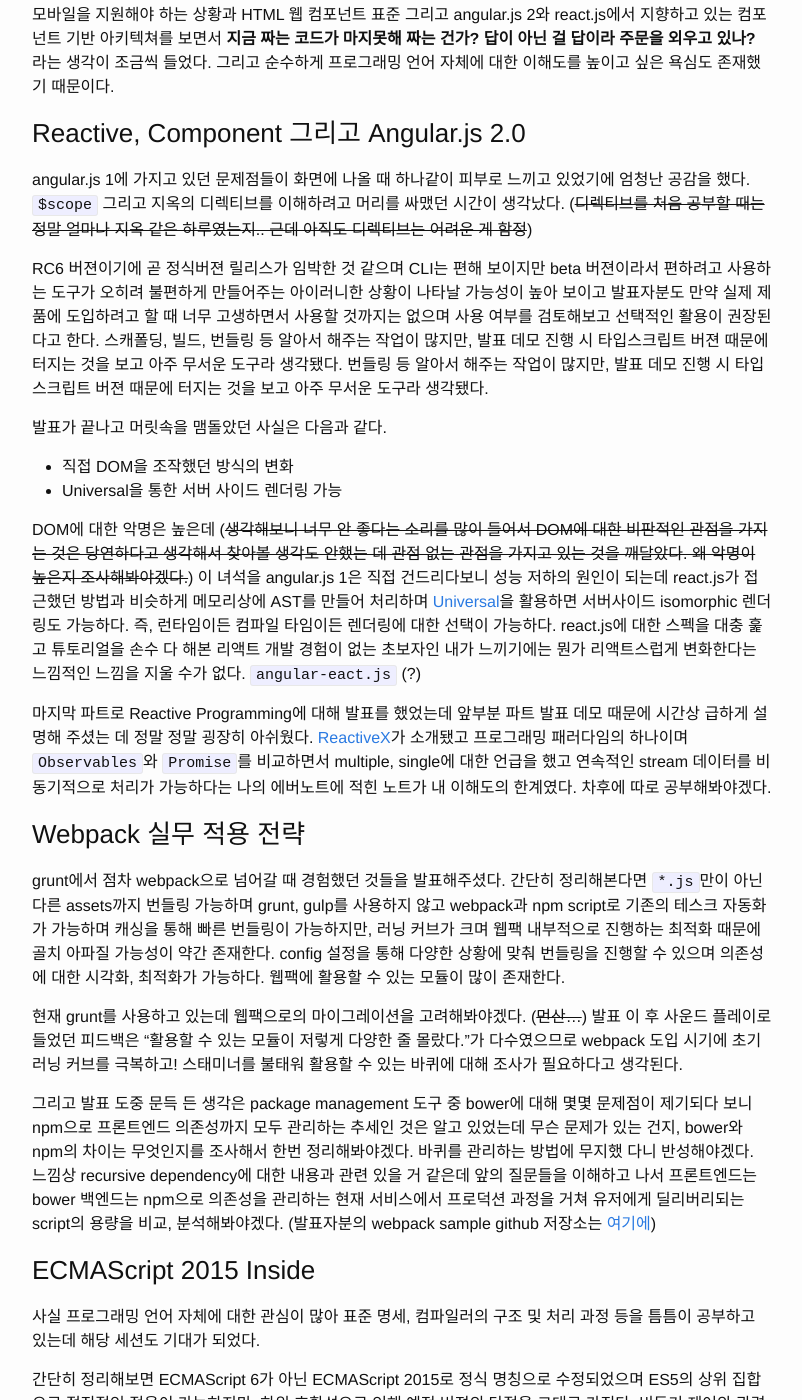
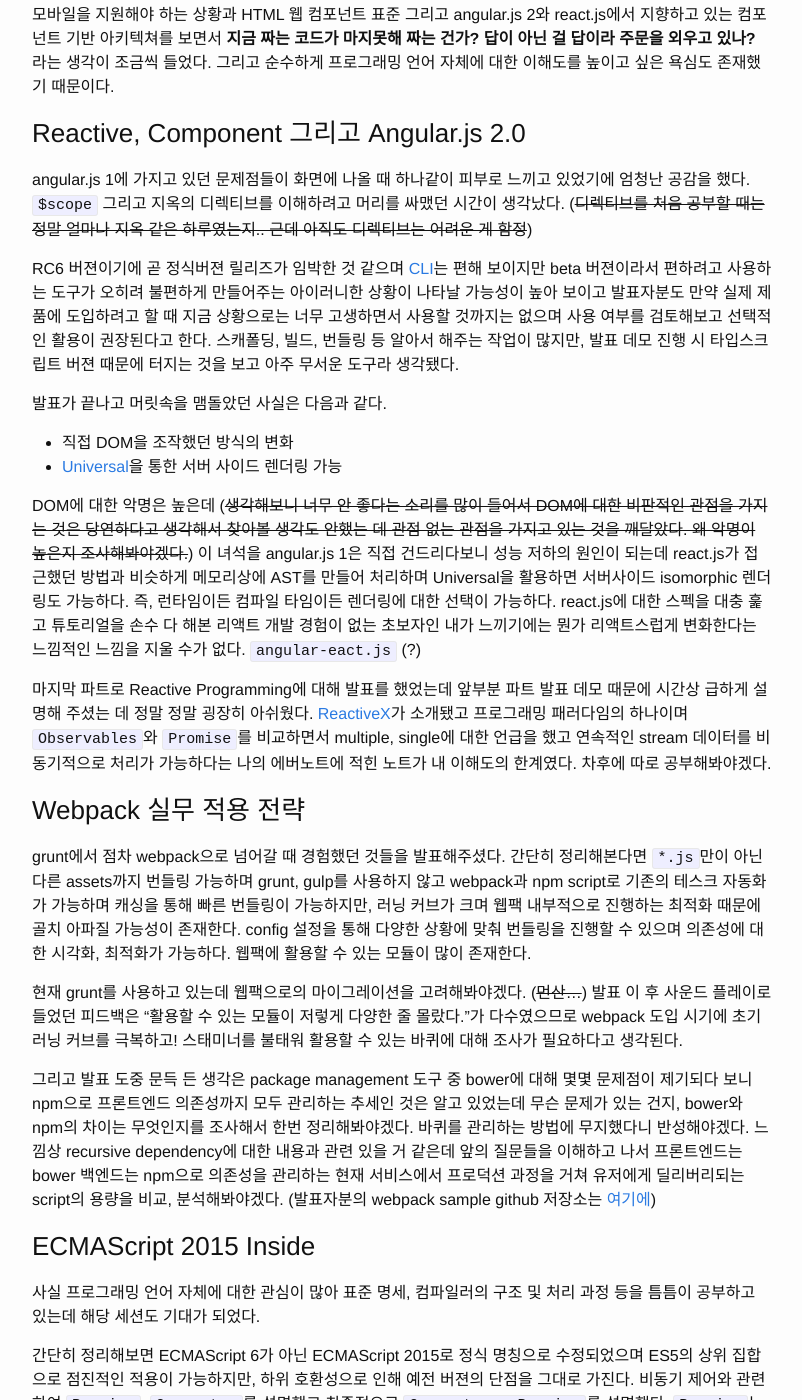
Before and after one commit to taehwanno/taehwanno.github.io, a Jekyll site: the page built from _posts/2016-09-05-jsconf:16.md, in a window 1280 px wide and 1400 px high, scrolled down 1274 px. Shown: the whole window, without its empty margins (238-1040 px from the left). Built offline with Jekyll 4.4.1, drawn with Linux system fonts in a browser that asks for light colours; some of the changed text lies outside the part shown.

Commit message:
글에 대한 단어 교체, 링크 추가 및 메타 데이터, 코드 예시 추가

```diff
--- a/_posts/2016-09-05-jsconf:16.md
+++ b/_posts/2016-09-05-jsconf:16.md
@@ -1,24 +1,25 @@
 ---
 layout: post
-title:  "JSCONF:16 URBAN JAVASCRIPT 후기"
-date:   2016-09-05 19:58:00 +0900
+title: "JSCONF:16 URBAN JAVASCRIPT 후기"
+date: 2016-09-05 19:58:00 +0900
 categories: javascript
+description: javascript 2016 컨퍼런스 참가 후기
+image: 16-09/jsconf.jpeg
 ---
 
 ![자바스크립트 컨퍼런스 사진](/assets/16-09/jsconf.jpeg)
 
-
 ## 개인적인 욕구로 인해
 부산에서 개발을 하다 보니 자바스크립트에 대해 대화를 할 기회는 사실상 적다. 물론 팀원들과 대화를 할 수 있지만
-팀원이 아닌 타인들과 대화를 하고 싶다는 욕구는 항상 존재해왔다. 마침 JSCONF:16가 열린다는 것을 이상한 모임
-슬랙을 통해 접하게 되었고 회사의 지원으로 신청하게 되었다. 회사에 들어오고 나서 처음으로 자발적으로 요구한
-컨퍼런스이며 회사 내에서 혼자 가게 되어 설렘 반 걱정 반은 무슨 설렘 백으로 행사 전날에 올라와 컨퍼런스 장소
-주변에서 하룻밤을 잤다.
+팀원이 아닌 타인들과 대화를 하고 싶다는 욕구는 항상 존재해왔다. 마침 [JSCONF:16](http://www.jscon.io/)가
+열린다는 것을 이상한 모임 슬랙을 통해 접하게 되었고 회사의 지원으로 신청하게 되었다. 회사에 들어오고 나서
+처음으로 자발적으로 요구한 컨퍼런스이며 회사 내에서 혼자 가게 되어 설렘 반 걱정 반은 무슨 설렘 백으로 행사
+전날에 올라와 컨퍼런스 장소 주변에서 하룻밤을 잤다.
 
 ## 세션에 대해 내 생각은
-개인적으로 제삼자에 의해 얻게 되는 개발과 관련된 지식은 비판적인 자세를 취하고 보게 되며 직접 경험해보지도 못했고
-개발해보지 못한 사람이 전달해주는 지식은 잘못된 관점을 가질 수 있어서 너무 위험하고 시간은 더 들지만 당연하게
-표준 스펙은 기본이며 github을 issue, pull request를 참고 또는 활용하는 게 났다고 생각해왔다.
+개인적으로 제삼자에게 얻게 되는 개발과 관련된 정보는 비판적인 자세로 보게 되며 직접 경험해보지도 못했거나
+개발해보지 못한 사람이 전달해주는 정보는 잘못된 관점을 가질 수 있어서 너무 위험하고 시간은 더 들지만 당연하게
+표준 스펙은 기본이며 github을 issue, pull request를 참고 또는 활용하는 게 더 나은 방법이라고 생각해왔다.
 이번 JSCONF:16 컨퍼런스 세션 타임 테이블을 봤을 때 처음 든 생각은 하나하나 버릴 것 없이 자신의 경험을 기반으로
 실제 현업의 개발자분들이 발표를 진행하기에 더 좋았고 특히 아래 2가지 세션을 가장 기대했다.
 
@@ -36,23 +37,21 @@ angular.js 1에 가지고 있던 문제점들이 화면에 나올 때 하나같
 `$scope` 그리고 지옥의 디렉티브를 이해하려고 머리를 싸맸던 시간이 생각났다.
 (~~디렉티브를 처음 공부할 때는 정말 얼마나 지옥 같은 하루였는지.. 근데 아직도 디렉티브는 어려운 게 함정~~)
 
-RC6 버젼이기에 곧 정식버젼 릴리스가 임박한 것 같으며 CLI는 편해 보이지만 beta 버젼이라서 편하려고 사용하는
-도구가 오히려 불편하게 만들어주는 아이러니한 상황이 나타날 가능성이 높아 보이고 발표자분도 만약 실제 제품에
-도입하려고 할 때 너무 고생하면서 사용할 것까지는 없으며 사용 여부를 검토해보고 선택적인 활용이 권장된다고 한다.
-스캐폴딩, 빌드, 번들링 등 알아서 해주는 작업이 많지만, 발표 데모 진행 시 타입스크립트 버젼 때문에 터지는 것을
-보고 아주 무서운 도구라 생각됐다. 번들링 등 알아서 해주는 작업이 많지만, 발표 데모 진행 시 타입스크립트 버젼
-때문에 터지는 것을 보고 아주 무서운 도구라 생각됐다.
+RC6 버젼이기에 곧 정식버젼 릴리즈가 임박한 것 같으며 [CLI](https://github.com/angular/angular-cli)는
+편해 보이지만 beta 버젼이라서 편하려고 사용하는 도구가 오히려 불편하게 만들어주는 아이러니한 상황이 나타날
+가능성이 높아 보이고 발표자분도 만약 실제 제품에 도입하려고 할 때 지금 상황으로는 너무 고생하면서 사용할 것까지는
+없으며 사용 여부를 검토해보고 선택적인 활용이 권장된다고 한다. 스캐폴딩, 빌드, 번들링 등 알아서 해주는 작업이
+많지만, 발표 데모 진행 시 타입스크립트 버젼 때문에 터지는 것을 보고 아주 무서운 도구라 생각됐다.
 
 발표가 끝나고 머릿속을 맴돌았던 사실은 다음과 같다.
 
 - 직접 DOM을 조작했던 방식의 변화
-- Universal을 통한 서버 사이드 렌더링 가능
+- [Universal](https://github.com/angular/universal)을 통한 서버 사이드 렌더링 가능
 
 DOM에 대한 악명은 높은데 (~~생각해보니 너무 안 좋다는 소리를 많이 들어서 DOM에 대한 비판적인 관점을 가지는
 것은 당연하다고 생각해서 찾아볼 생각도 안했는 데 관점 없는 관점을 가지고 있는 것을 깨달았다. 왜 악명이 높은지
 조사해봐야겠다.~~) 이 녀석을 angular.js 1은 직접 건드리다보니 성능 저하의 원인이 되는데 react.js가 접근했던
-방법과 비슷하게 메모리상에 AST를 만들어 처리하며
-[Universal](https://github.com/angular/universal)을 활용하면 서버사이드 isomorphic 렌더링도
+방법과 비슷하게 메모리상에 AST를 만들어 처리하며 Universal을 활용하면 서버사이드 isomorphic 렌더링도
 가능하다. 즉, 런타임이든 컴파일 타임이든 렌더링에 대한 선택이 가능하다. react.js에 대한 스펙을 대충 훑고
 튜토리얼을 손수 다 해본 리액트 개발 경험이 없는 초보자인 내가 느끼기에는 뭔가 리액트스럽게 변화한다는 느낌적인
 느낌을 지울 수가 없다. `angular-eact.js` (?)
@@ -68,7 +67,7 @@ DOM에 대한 악명은 높은데 (~~생각해보니 너무 안 좋다는 소리
 grunt에서 점차 webpack으로 넘어갈 때 경험했던 것들을 발표해주셨다. 간단히 정리해본다면 `*.js`만이 아닌 다른
 assets까지 번들링 가능하며 grunt, gulp를 사용하지 않고 webpack과 npm script로 기존의 테스크 자동화가
 가능하며 캐싱을 통해 빠른 번들링이 가능하지만, 러닝 커브가 크며 웹팩 내부적으로 진행하는 최적화 때문에 골치
-아파질 가능성이 약간 존재한다. config 설정을 통해 다양한 상황에 맞춰 번들링을 진행할 수 있으며 의존성에 대한
+아파질 가능성이 존재한다. config 설정을 통해 다양한 상황에 맞춰 번들링을 진행할 수 있으며 의존성에 대한
 시각화, 최적화가 가능하다. 웹팩에 활용할 수 있는 모듈이 많이 존재한다.
 
 현재 grunt를 사용하고 있는데 웹팩으로의 마이그레이션을 고려해봐야겠다. (~~먼산...~~) 발표 이 후 사운드
@@ -77,11 +76,10 @@ assets까지 번들링 가능하며 grunt, gulp를 사용하지 않고 webpack
 
 그리고 발표 도중 문득 든 생각은 package management 도구 중 bower에 대해 몇몇 문제점이 제기되다 보니
 npm으로 프론트엔드 의존성까지 모두 관리하는 추세인 것은 알고 있었는데 무슨 문제가 있는 건지, bower와 npm의
-차이는 무엇인지를 조사해서 한번 정리해봐야겠다. 바퀴를 관리하는 방법에 무지했 다니 반성해야겠다. 느낌상
+차이는 무엇인지를 조사해서 한번 정리해봐야겠다. 바퀴를 관리하는 방법에 무지했다니 반성해야겠다. 느낌상
 recursive dependency에 대한 내용과 관련 있을 거 같은데 앞의 질문들을 이해하고 나서 프론트엔드는 bower
 백엔드는 npm으로 의존성을 관리하는 현재 서비스에서 프로덕션 과정을 거쳐 유저에게 딜리버리되는 script의 용량을
-비교, 분석해봐야겠다.
-(발표자분의 webpack sample github 저장소는
+비교, 분석해봐야겠다. (발표자분의 webpack sample github 저장소는
 [여기에](https://github.com/odyss009/webpack-sample))
 
 ### ECMAScript 2015 Inside
@@ -100,11 +98,30 @@ recursive dependency에 대한 내용과 관련 있을 거 같은데 앞의 질
 제어시 콜백이 아닌 `try ~ catch`를 통해 예외 처리를 할 수 있다.
 
 `Promise`는 대체로 다 알던 내용이었는 데 `Generator`는 추가되었다는 사실만 알았지 정확히 어떤 기능인지
-전혀 파악하지 못했는데 처음으로 자바스크립트에서 쓰레드가 존재한다는 느낌을 받았다. `yield` 예약어가 나오기
-전까지 로직이 실행되며 만날 경우 컨텍스트는 유지된 채로 제어권이 넘어가고 (컨텍스트 스위칭) `Generator`
-인터페이스에 의해 로직이 미세하게 제어된다. (쓰레드 우선순위 큐) 지금 다시 보니 뭔가 끼워 맞춘 듯한 느낌이
-드는데 발표를 들을 때는 정말 그랬다. `Generator + Promise` 발표의 경우 제대로 이해하지 못했는데
-`Promise`의 약점을 `Generator`가 채워줄 수 있을 것 같다는 느낌이 든다. 차후 다시 공부를 해봐야겠다.
+전혀 파악하지 못했었는데 처음으로 자바스크립트에서 쓰레드가 존재한다는 느낌을 받았다.
+
+{% highlight javascript linenos %}
+function* idMaker(){
+    var index = 0;
+    while(true)
+        yield index++;
+}
+
+var gen = idMaker(); // "Generator { }"
+
+console.log(gen.next().value); // 0
+console.log(gen.next().value); // 1
+console.log(gen.next().value); // 2
+// ...
+{% endhighlight %}
+
+> [출처 - Mozilla Developer Network: Generators](https://developer.mozilla.org/ko/docs/Web/JavaScript/Reference/Global_Objects/Generator#예시)
+
+`yield` 예약어가 나오기 전까지 로직이 실행되며 만날 경우 컨텍스트는 유지된 채로 제어권이 넘어가고
+(컨텍스트 스위칭) `Generator` 인터페이스에 의해 로직이 미세하게 제어된다. (쓰레드 스케줄링)
+지금 다시 보니 뭔가 끼워 맞춘 듯한 느낌이 드는데 발표를 들을 때는 정말 그랬다.
+`Generator + Promise` 발표의 경우 제대로 이해하지 못했는데 `Promise`의 약점을 `Generator`가
+채워줄 수 있을 것 같다는 느낌이 든다. 차후 다시 공부를 해봐야겠다.
 (발표자분의 비동기 제어에 대한 저장소는 [여기에](https://github.com/shallaa/async))
 
 ### Lets with Lunch
```
